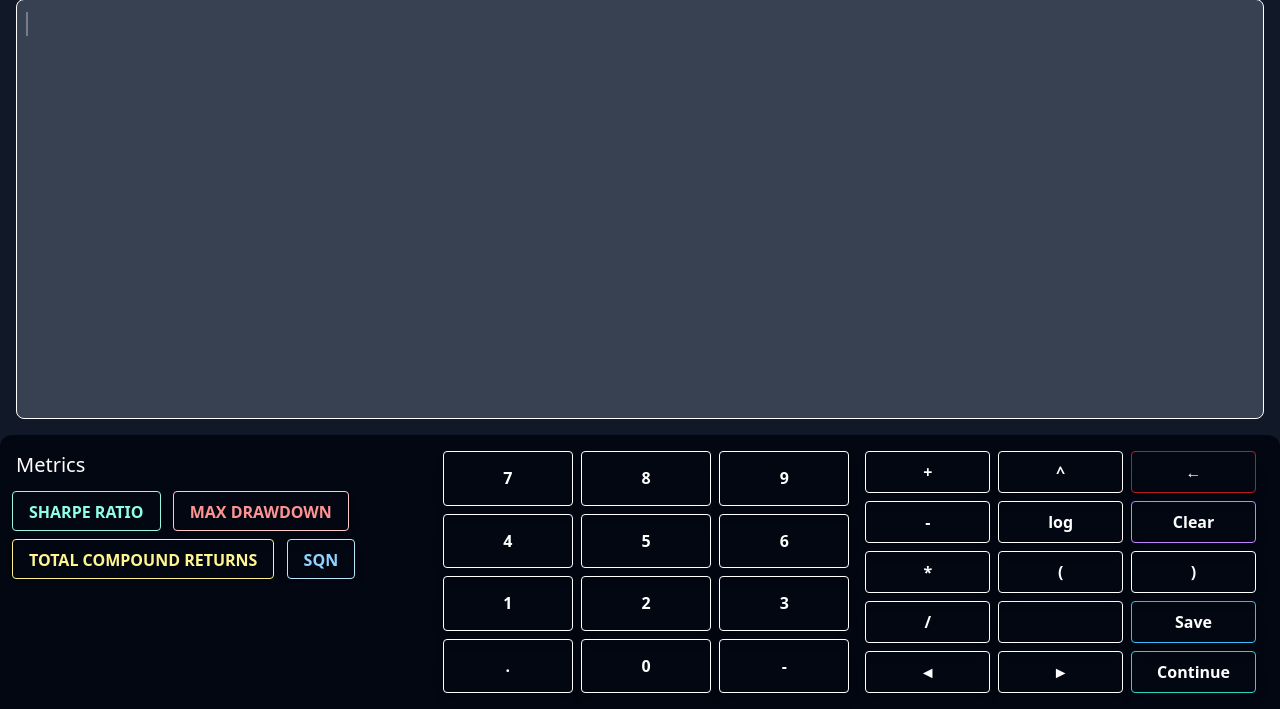
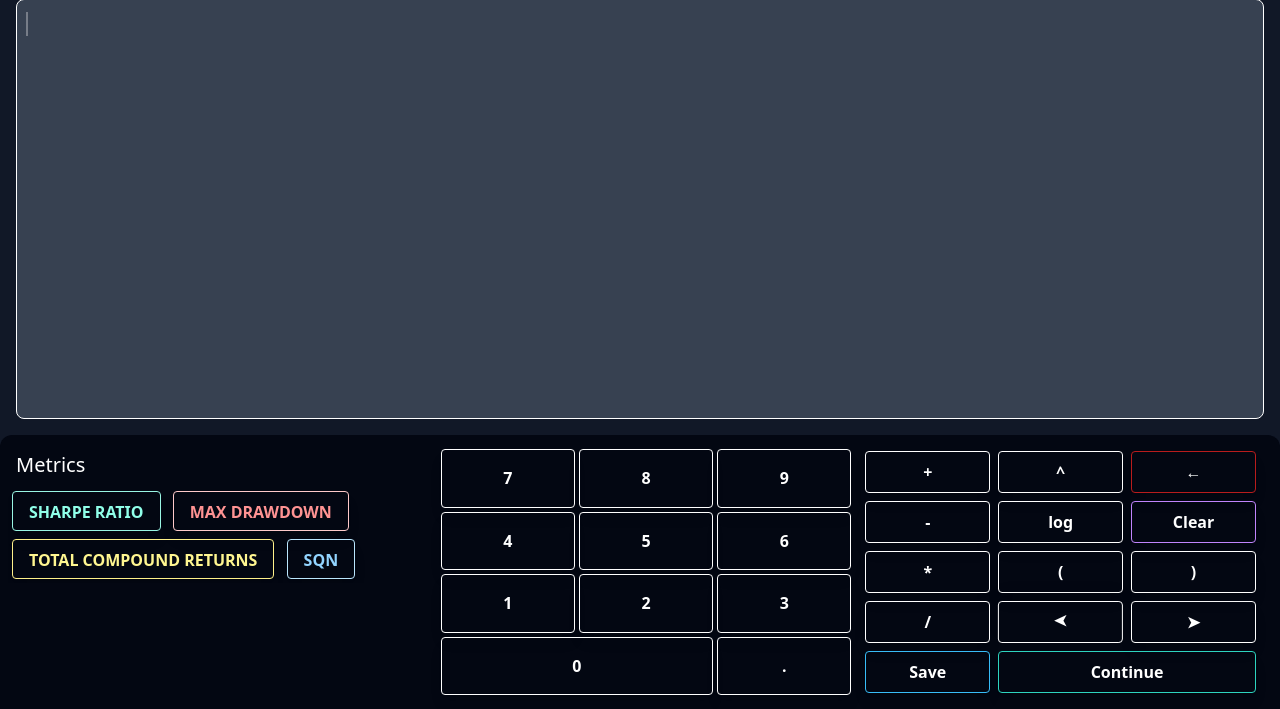
Before and after one commit to jodhangill/Quanet, a Flask app: page /fitness in a window 1280 px wide. Shown: the part 91-800 px from the top of the page. Run offline with Flask 3, Linux system fonts and the light colour scheme.

Commit message:
Update calculator layout

```diff
--- a/static/css/output.css
+++ b/static/css/output.css
@@ -614,6 +614,14 @@ video {
   margin: 1rem;
 }
 
+.m-0 {
+  margin: 0px;
+}
+
+.m-0\.5 {
+  margin: 0.125rem;
+}
+
 .mx-2 {
   margin-left: 0.5rem;
   margin-right: 0.5rem;
@@ -697,6 +705,16 @@ video {
 
 .max-w-2xl {
   max-width: 42rem;
+}
+
+.rotate-1 {
+  --tw-rotate: 1deg;
+  transform: translate(var(--tw-translate-x), var(--tw-translate-y)) rotate(var(--tw-rotate)) skewX(var(--tw-skew-x)) skewY(var(--tw-skew-y)) scaleX(var(--tw-scale-x)) scaleY(var(--tw-scale-y));
+}
+
+.rotate-180 {
+  --tw-rotate: 180deg;
+  transform: translate(var(--tw-translate-x), var(--tw-translate-y)) rotate(var(--tw-rotate)) skewX(var(--tw-skew-x)) skewY(var(--tw-skew-y)) scaleX(var(--tw-scale-x)) scaleY(var(--tw-scale-y));
 }
 
 .grid-cols-2 {
@@ -921,6 +939,10 @@ video {
 
 .font-semibold {
   font-weight: 600;
+}
+
+.font-extrabold {
+  font-weight: 800;
 }
 
 .text-white {
--- a/templates/fitness-calculator.html
+++ b/templates/fitness-calculator.html
@@ -24,18 +24,17 @@
         </div>
         <div id="keyboard" class="col-span-2 grid grid-cols-2 p-3">
             <div id="numpad" class="col-span-1 grid grid-cols-3">
-                <button class="px-0 m-1">7</button>
-                <button class="px-0 m-1">8</button>
-                <button class="px-0 m-1">9</button>
-                <button class="px-0 m-1">4</button>
-                <button class="px-0 m-1">5</button>
-                <button class="px-0 m-1">6</button>
-                <button class="px-0 m-1">1</button>
-                <button class="px-0 m-1">2</button>
-                <button class="px-0 m-1">3</button>
-                <button class="px-0 m-1">.</button>
-                <button class="px-0 m-1">0</button>
-                <button class="px-0 m-1">-</button>
+                <button class="px-0 m-0.5">7</button>
+                <button class="px-0 m-0.5">8</button>
+                <button class="px-0 m-0.5">9</button>
+                <button class="px-0 m-0.5">4</button>
+                <button class="px-0 m-0.5">5</button>
+                <button class="px-0 m-0.5">6</button>
+                <button class="px-0 m-0.5">1</button>
+                <button class="px-0 m-0.5">2</button>
+                <button class="px-0 m-0.5">3</button>
+                <button class="px-0 m-0.5 col-span-2">0</button>
+                <button class="px-0 m-0.5">.</button>
             </div>
             <div id="operators" class="mx-2 col-span-1 grid grid-cols-3">
                 <button class="px-0 m-1">+</button>
@@ -48,12 +47,10 @@
                 <button class="px-0 m-1 relative">(</button>
                 <button class="px-0 m-1 relative">)<span id="open" class="absolute pointer-events-none top-0 left-0 ml-1 text-red-600"></span><span id="close" class="absolute pointer-events-none top-0 right-0 mr-1"></span></button>
                 <button class="px-0 m-1">/</button>
-                <button class="px-0 m-1"></button>
+                <button id="left" class="px-0 m-1 rotate-180">&#10148;</button>
+                <button id="right" class="px-0 m-1">&#10148;</button>
                 <button id="save" class="px-0 m-1 border-sky-400">Save</button>
-                <button id="left" class="px-0 m-1">◄</button>
-                <button id="right" class="px-0 m-1">►</button>
-                <button id="continue" class="px-0 m-1 border-teal-400">Continue</button>
-
+                <button id="continue" class="px-0 m-1 col-span-2 border-teal-400">Continue</button>
             </div>
         </div>
     </div>
```
